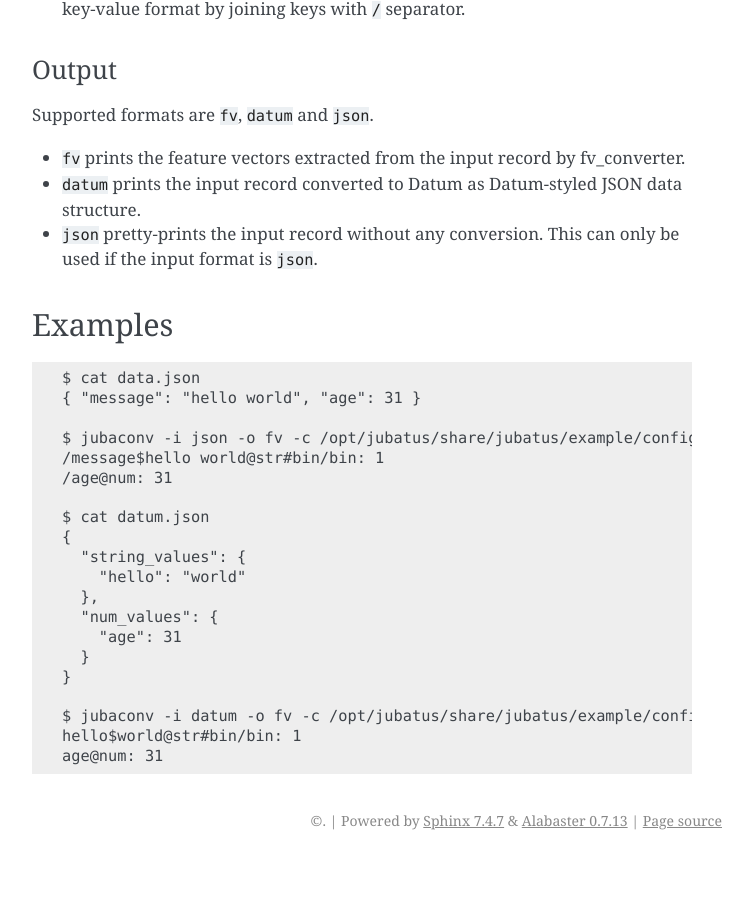
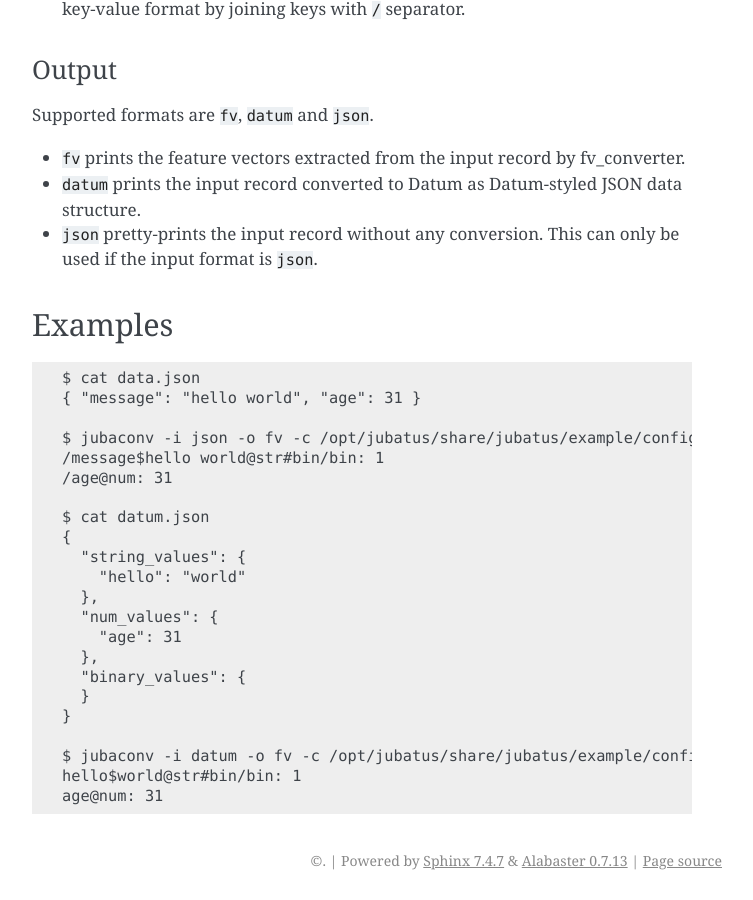
Before and after one commit to jubatus/website, a Sphinx documentation site: the page built from source/en/commands/jubaconv.rst, in a window 1280 px wide and 900 px high, scrolled down 1130 px. Shown: the whole window, without its empty margins (388-1141 px from the left). Built offline with Sphinx 7.4.7, drawn with Linux system fonts in a browser that asks for light colours; the version number could not be read and is left out; before the commit the page ends 1990 px from its top, so only the background shows below that.

Commit message:
fix datum input format in jubaconv example

```diff
--- a/source/en/commands/jubaconv.rst
+++ b/source/en/commands/jubaconv.rst
@@ -86,6 +86,8 @@ Examples
      },
      "num_values": {
        "age": 31
+     },
+     "binary_values": {
      }
    }
 
--- a/source/ja/commands/jubaconv.rst
+++ b/source/ja/commands/jubaconv.rst
@@ -86,6 +86,8 @@ Examples
      },
      "num_values": {
        "age": 31
+     },
+     "binary_values": {
      }
    }
 
```
